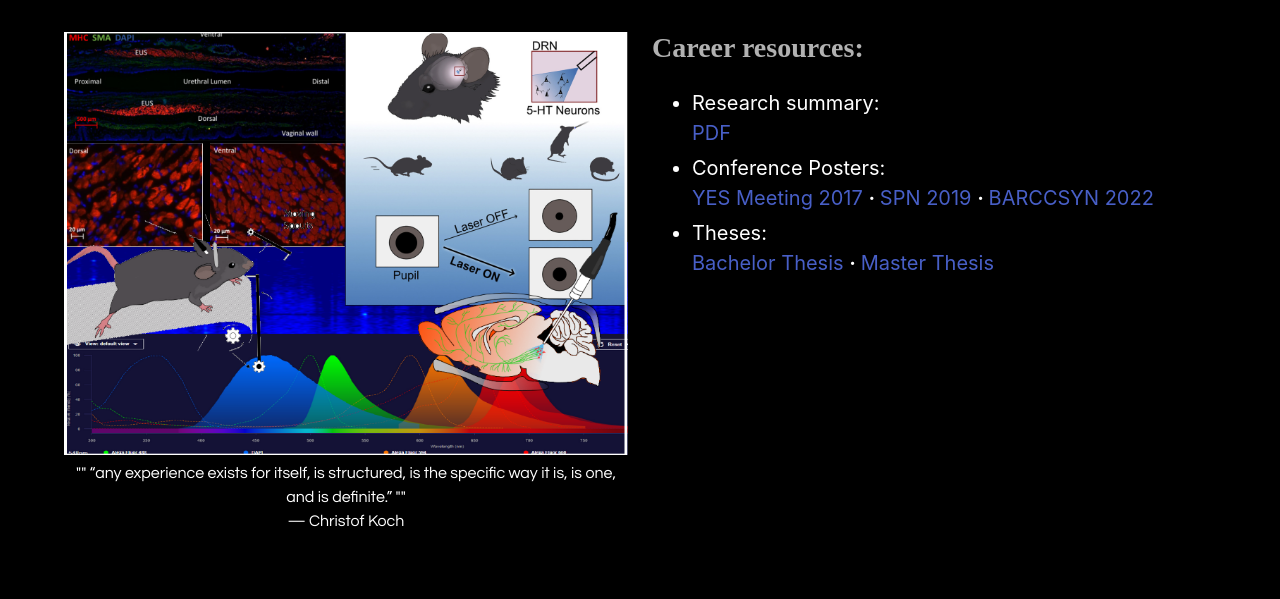
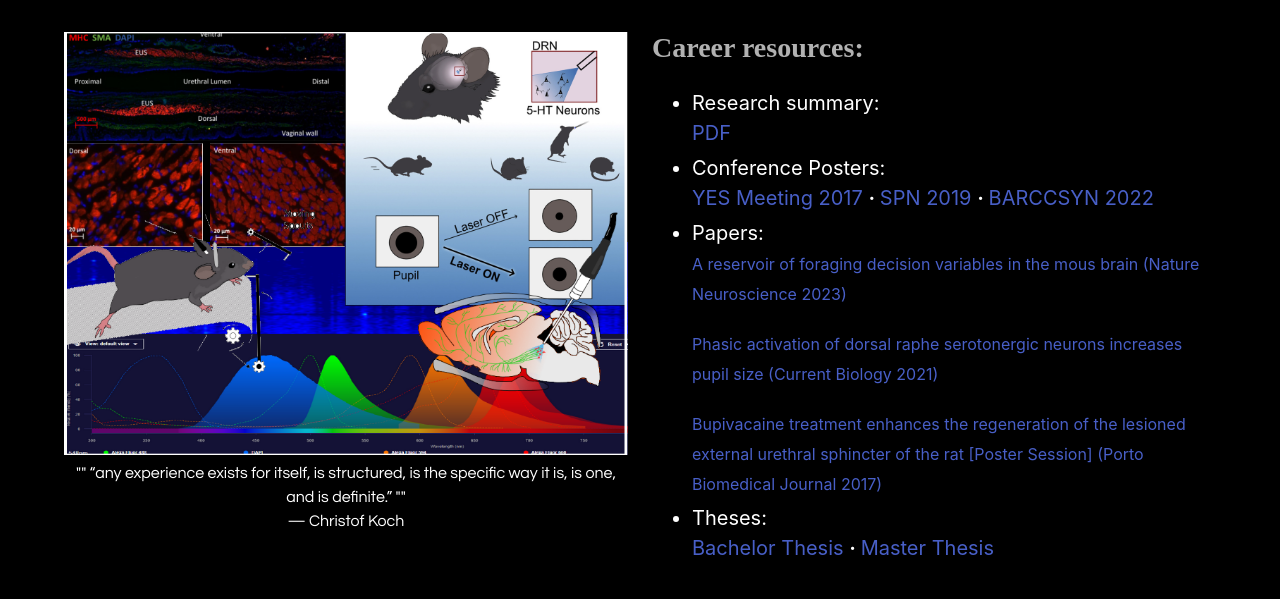
Before and after one commit to Estrondio/estrondio.github.io, a plain HTML site: page research.html in a window 1280 px wide. Shown: the part 201-800 px from the top of the page. Drawn offline with Linux system fonts and the light colour scheme; some icons are missing.

Commit message:
Update research.html
Added Papers

```diff
--- a/research.html
+++ b/research.html
@@ -171,6 +171,11 @@
                     <b> · </b>
                     <a href="media/BARCCSYNJOAOMORAISPOSTER.svg" class="is-size-5">BARCCSYN 2022</a></p>
                 </li>
+                <li>Papers:<p>
+                    <a href="https://www.nature.com/articles/s41593-023-01305-8" class="is-size-6">A reservoir of foraging decision variables in the mous brain (Nature Neuroscience 2023)</a></p>
+                    <p><a href="https://www.sciencedirect.com/science/article/pii/S0960982220315037" class="is-size-6">Phasic activation of dorsal raphe serotonergic neurons increases pupil size (Current Biology 2021)</a></p>
+                    <p><a href="https://www.ncbi.nlm.nih.gov/pmc/articles/PMC6806916/" class="is-size-6">Bupivacaine treatment enhances the regeneration of the lesioned external urethral sphincter of the rat [Poster Session] (Porto Biomedical Journal 2017)</a></p>
+                </li>
                 <li>Theses:<p>
                     <a href="https://drive.google.com/file/d/1yVJtS8Y75lUxpJwUIy0EzPCppyQthlKx/view" class="is-size-5">Bachelor Thesis</a>
                     <b> · </b>
```
